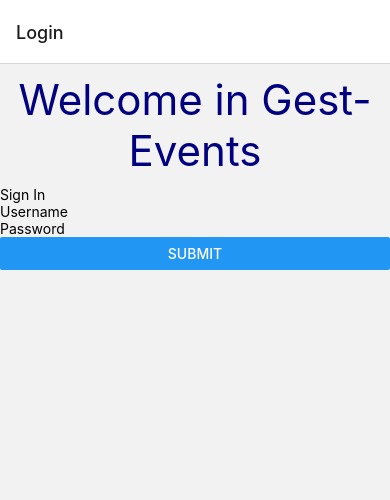
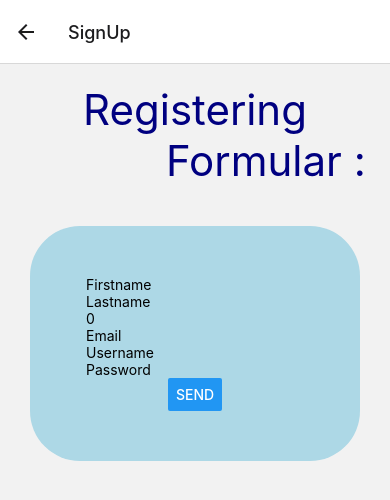
Before and after one commit to MelYuki/mel_lab, a React Native app: screen /SignUp in a window 390 px wide. Shown: the top 500 px of the page. Built offline with nearby package versions, Linux system fonts and the light colour scheme.

Commit message:
login_css/front_signUp

```diff
--- a/App.tsx
+++ b/App.tsx
@@ -3,7 +3,7 @@ import "react-native-gesture-handler"
 import { createStackNavigator } from "@react-navigation/stack"
 import { NavigationContainer } from '@react-navigation/native'
 import Login from './src/screens/login/login';
-import Register from './src/screens/login/signUp';
+import SignUp from './src/screens/login/signUp';
 import Home from './src/screens/home/home';
 
 function App(): JSX.Element {
@@ -14,7 +14,7 @@ function App(): JSX.Element {
       <NavigationContainer>
         <Stack.Navigator initialRouteName='Login'>
           <Stack.Screen name='Login' component={Login}/>
-          <Stack.Screen name='Register' component={Register}/>
+          <Stack.Screen name='SignUp' component={SignUp}/>
           <Stack.Screen name='Home' component={Home}/>
         </Stack.Navigator>
       </NavigationContainer>
--- a/src/components/login/login-component.jsx
+++ /dev/null
@@ -1,48 +0,0 @@
-import { View, Text, Button, TextInput } from "react-native"
-import { useState } from "react"
-
-const SignIn = ({onCred}) => {
-
-    const [ credentials, setCredentials] = useState({
-        username: "",
-        password: ""
-    })
-
-    const handleUserChange = (text) => {
-        setCredentials({...credentials, username: text})
-        // console.log(text)
-        // console.log(credentials)
-    }
-    const handlePwdChange = (text) => {
-        setCredentials({...credentials, password: text})
-        // console.log(text)
-        // console.log(credentials)
-    }
-
-    const handleSubmit = () => {
-        onCred(credentials)
-    }
-
-    return (
-        <View>
-            <Text>Sign In</Text>
-            <TextInput
-                placeholder="Username"
-                inputMode="text"
-                value={credentials.username}
-                onChangeText={handleUserChange} />
-            <TextInput
-                placeholder="Password"
-                inputMode="text"
-                secureTextEntry={true}
-                value={credentials.password}
-                onChangeText={handlePwdChange} />
-            <Button
-                title="submit"
-                onPress={handleSubmit} />
-            {/* <Text> {credentials.username} {credentials.password} </Text> */}
-        </View>
-    )
-}
-
-export default SignIn
--- /dev/null
+++ b/src/components/login/signIn-component.jsx
@@ -0,0 +1,51 @@
+import { View, Text, Button, TextInput } from "react-native"
+import { useState } from "react"
+import globalStyle from "../../styles/global.style"
+
+const SignIn = ({onCred}) => {
+
+    const [ credentials, setCredentials] = useState({
+        username: "",
+        password: ""
+    })
+
+    const handleUserChange = (text) => {
+        setCredentials({...credentials, username: text})
+        // console.log(text)
+        // console.log(credentials)
+    }
+    const handlePwdChange = (text) => {
+        setCredentials({...credentials, password: text})
+        // console.log(text)
+        // console.log(credentials)
+    }
+
+    const handleSubmit = () => {
+        onCred(credentials)
+    }
+
+    return (
+        <View style={globalStyle.login}>
+            <Text style={globalStyle.subTitle}>SignIn</Text>
+            <View>
+                <TextInput
+                    placeholder="Username"
+                    inputMode="text"
+                    value={credentials.username}
+                    onChangeText={handleUserChange} />
+                <TextInput
+                    placeholder="Password"
+                    inputMode="text"
+                    secureTextEntry={true}
+                    value={credentials.password}
+                    onChangeText={handlePwdChange} />
+                <Button
+                    title="submit"
+                    onPress={handleSubmit} />
+                {/* <Text> {credentials.username} {credentials.password} </Text> */}
+            </View>
+        </View>
+    )
+}
+
+export default SignIn
--- a/src/components/login/signUp-component.jsx
+++ b/src/components/login/signUp-component.jsx
@@ -0,0 +1,22 @@
+import { View, Text, Button } from "react-native"
+import globalStyle from "../../styles/global.style"
+
+const signUp = ({onReach}) => {
+
+    const handleSignUp = () => {
+        onReach()
+    }
+
+    return (
+        <View style={globalStyle.login}>
+            <Text style={globalStyle.subTitle}>
+                Get registred?
+            </Text>
+            <Button
+                title="SignUp"
+                onPress={handleSignUp} />
+        </View>
+    )
+}
+
+export default signUp
--- a/src/screens/login/login.jsx
+++ b/src/screens/login/login.jsx
@@ -1,6 +1,7 @@
 import { View, Text } from 'react-native';
 import globalStyle from '../../styles/global.style';
-import SignIn from '../../components/login/login-component';
+import SignIn from '../../components/login/signIn-component';
+import SignUp from '../../components/login/signUp-component';
 
 const Login = ({navigation}) => {
 
@@ -13,6 +14,10 @@ const Login = ({navigation}) => {
             <View>
                 <SignIn onCred={(credentials) => navigation.navigate("Home", {credentials})}/>
             </View>
+
+            <View>
+                <SignUp onReach={() => navigation.navigate("SignUp")}/>
+            </View>
         </View>
     )
 }
--- a/src/screens/login/signUp.jsx
+++ b/src/screens/login/signUp.jsx
@@ -1,14 +1,75 @@
-import { Text, View } from "react-native";
+import { Text, View, TextInput, Button } from "react-native";
+import globalStyle from "../../styles/global.style";
+import { useState } from "react";
+// import PhoneInput from "react-native-phone-input"
 
-const Register = () => {
+const SignUp = ({onSend}) => {
+
+    const [ infos, setInfos ] = useState({
+        firstname: "",
+        lastname: "",
+        phoneNumber: 0,
+        email: "",
+        username: "",
+        password: ""
+    })
+
+    // Utiliser le même handle... pour tous les inputs!
+
+    const handleSubmit = () => {
+        onSend(infos)
+    }
 
     return (
         <View style={globalStyle.screen}>
             <Text style={globalStyle.title}>
-                Register Page
+            {`Registering
+            Formular :`}
             </Text>
+            <View style={globalStyle.login}>
+                <TextInput
+                    placeholder="Firstname"
+                    inputMode="text"
+                    value={infos.firstname}
+                    // onChangeText={}
+                />
+                <TextInput
+                    placeholder="Lastname"
+                    inputMode="text"
+                    value={infos.lastname}
+                    // onChangeText={}
+                />
+                <TextInput
+                    placeholder="Phone_number"
+                    inputMode="text"
+                    value={infos.phoneNumber}
+                    // onChangeText={}
+                />
+                <TextInput
+                    placeholder="Email"
+                    inputMode="email"
+                    value={infos.email}
+                    // onChangeText={}
+                />
+                <TextInput
+                    placeholder="Username"
+                    inputMode="text"
+                    value={infos.username}
+                    // onChangeText={}
+                />
+                <TextInput
+                    placeholder="Password"
+                    inputMode="text"
+                    value={infos.password}
+                    // onChangeText={}
+                />
+                <Button
+                    title="send"
+                    onPress={handleSubmit}
+                />
+            </View>
         </View>
     )
 }
 
-export default Register
+export default SignUp
--- a/src/styles/global.style.js
+++ b/src/styles/global.style.js
@@ -5,10 +5,26 @@ const globalStyle = StyleSheet.create({
     fontSize: 42,
     color: 'navy',
     textAlign: 'center',
-    marginVertical: 10
+    marginVertical: 20
+  },
+  subTitle : {
+    fontSize: 26,
+    color: "navy",
+    textAlign: 'center',
+    marginBottom: 20
   },
   screen : {
-    flex: 1
+    flex: 1,
+    // justifyContent: "flex-start"
+  },
+  login : {
+    alignItems: "center",
+    marginHorizontal: 30,
+    backgroundColor: "lightblue",
+    borderRadius: 50,
+    paddingTop: 50,
+    paddingBottom: 50,
+    marginTop: 20
   }
 })
 
```
Also changed, not shown: src/screens/home/events-shared.jsx (added), 1 other file (tests, documents, lock files or other folders).
